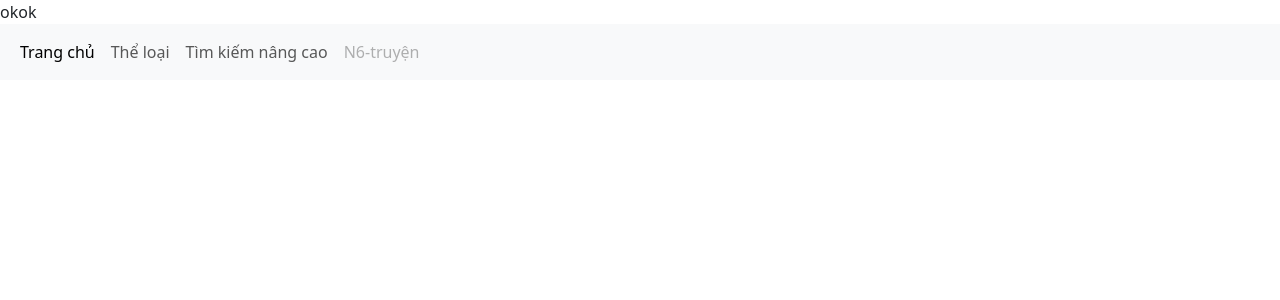
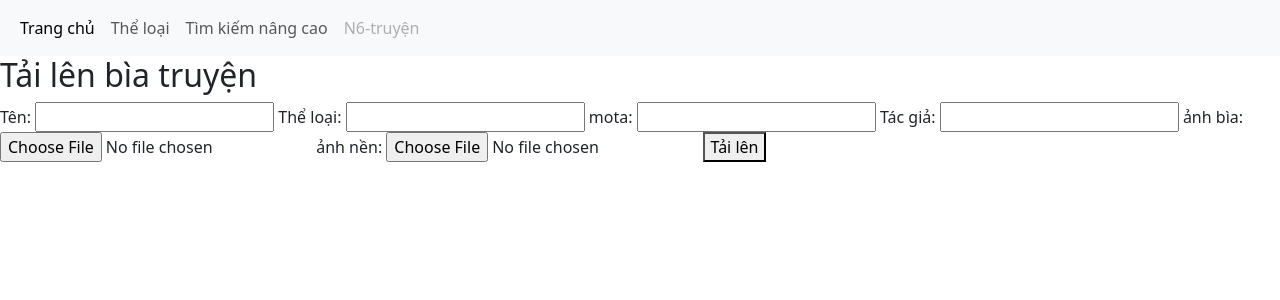
Before and after one commit to nhom-6-python/btl-python-n6, a Django app: page /home/ in a window 1280 px wide. Shown: the top 300 px of the page. Run offline with Django 4.2, Linux system fonts and the light colour scheme; some libraries are stand-ins or nearby versions.

Commit message:
fix upload empty anh bia

```diff
--- a/myapp/templates/home.html
+++ b/myapp/templates/home.html
@@ -1,7 +1,6 @@
 {% extends 'index.html' %}
 
-{% block content %}
-
+{% block navbar %}
 <nav class="navbar navbar-expand-lg navbar-light bg-light">
 	<div class="container-fluid">
 		<button class="navbar-toggler" type="button" data-bs-toggle="collapse" data-bs-target="#navbarNav"
@@ -26,5 +25,25 @@
 		</div>
 	</div>
 </nav>
+{% endblock %}
 
+
+{% block content %}
+<h2>Tải lên bìa truyện</h2>
+<form method="post" enctype="multipart/form-data">
+	{% csrf_token %}
+	<label>Tên: </label>
+	<input type="text" name="ten">
+	<label>Thể loại: </label>
+	<input type="textarea" name="theloai">
+	<label>mota: </label>
+	<input type="textarea" name="mota">
+	<label>Tác giả: </label>
+	<input type="text" name="tacgia">
+	<label>ảnh bìa: </label>
+	<input type="file" name="anhbia">
+	<label>ảnh nền: </label>
+	<input type="file" name="anhnen">
+	<button type="submit" name="upload-truyen">Tải lên</button>
+</form>
 {% endblock %}
--- a/myapp/templates/index.html
+++ b/myapp/templates/index.html
@@ -15,9 +15,10 @@
 </head>
 
 <body>
-	okok
-	{% block content %} {% endblock %}
-
+	{% block navbar %}
+	{% endblock %}
+	{% block content %}
+	{% endblock %}
 </body>
 
 </html>
--- a/myapp/views.py
+++ b/myapp/views.py
@@ -3,4 +3,4 @@ from django.shortcuts import render, redirect
 # Create your views here.
 
 def index(request):
-	return render(request, 'index.html')
+	return redirect('/home')
--- a/myapp/views1.py
+++ b/myapp/views1.py
@@ -1,9 +1,16 @@
 from django.shortcuts import render, redirect
-
+from .forms import TruyenForm
 # Create your views here.
 
-def index(request):
-	return render(request, 'index.html')
-
 def home(request):
+	if request.method == 'POST':
+		if 'upload-truyen' in request.POST:
+			form = TruyenForm(request.POST, request.FILES)
+			if form.is_valid():
+				form.save()
+				print('save')
+				return redirect('/admin')
+			else:
+				print('save not done')
+				return render(request, 'home.html', {'form': form})
 	return render(request, 'home.html')
```
Also changed, not shown: myapp/forms.py (added, +7 -0 lines), myapp/models.py (+4 -4 lines), db.sqlite3, media/anhbia/anh_bia_bat_tu_va_bat_hanh_ban_mau_n8jRRxF.jpg (added), media/anhnen/anh_bia_bat_tu_va_bat_hanh_ban_mau.jpg (added), myapp/migrations/0010_alter_chap_truyen_alter_trang_chap_and_more.py (added).
